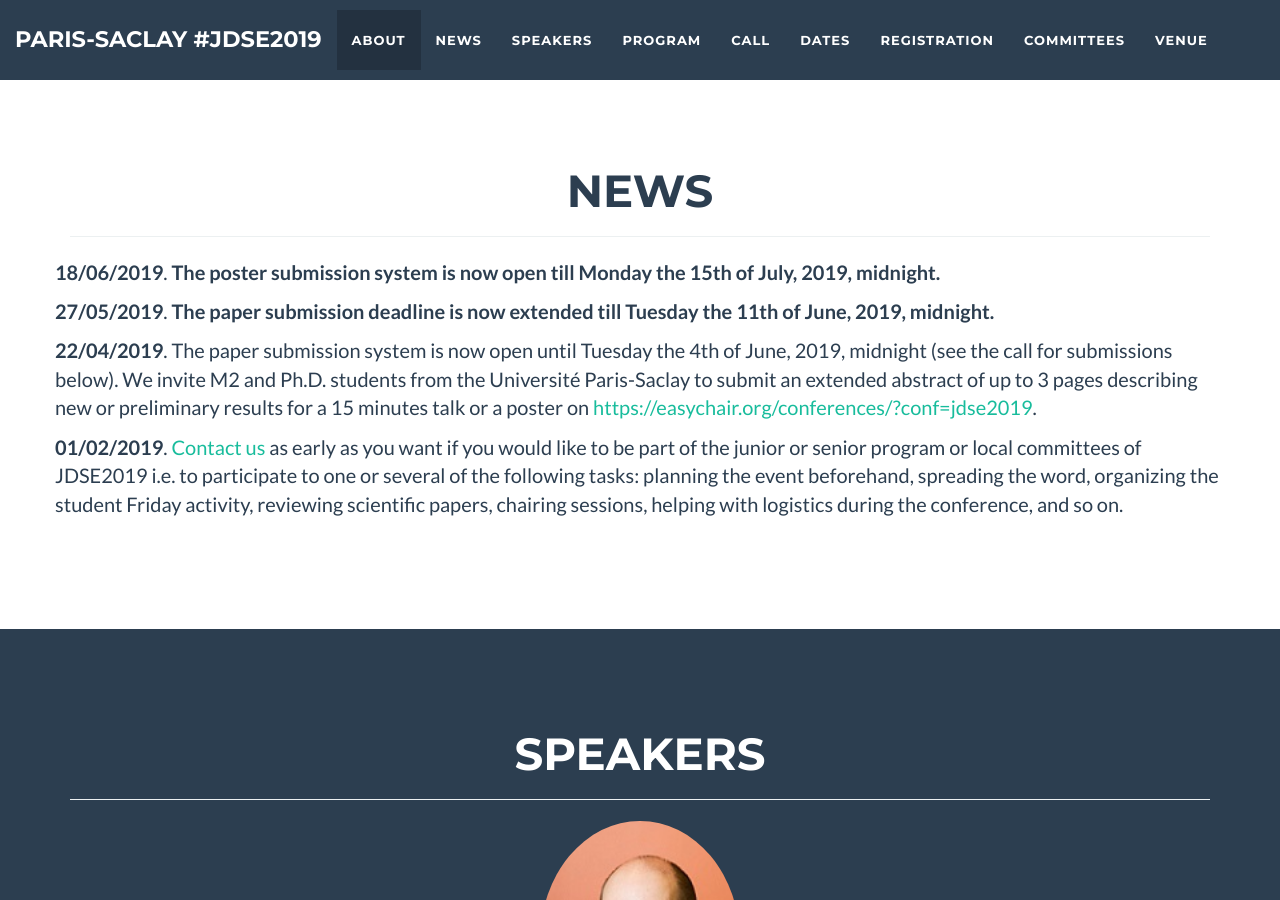
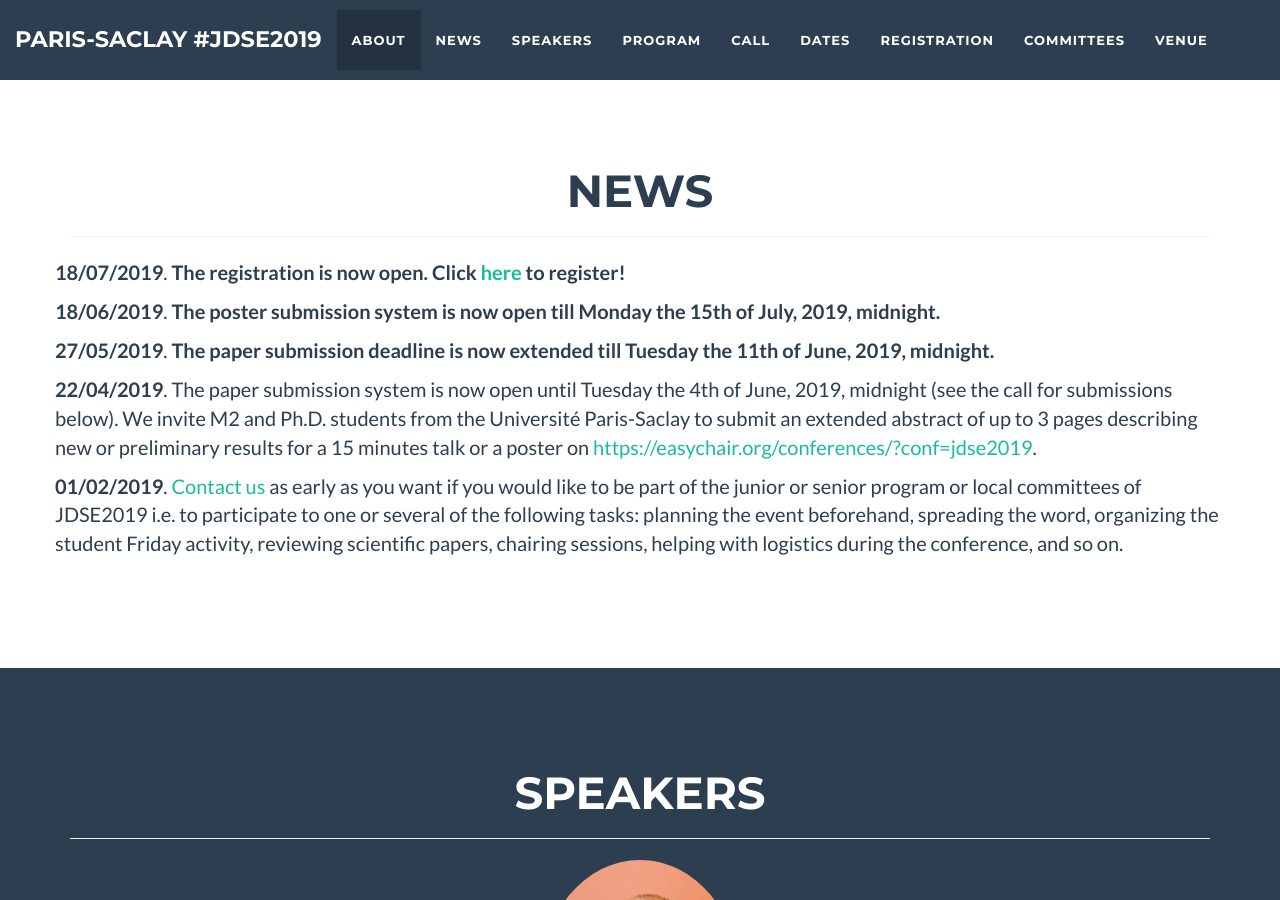
Before and after one commit to jdse-paris/jDSE2019, a Jekyll site: the page built from index.html, in a window 1280 px wide and 900 px high, scrolled down 1676 px. Built offline with Jekyll 4.4.1, drawn with Linux system fonts in a browser that asks for light colours.

Commit message:
Update news.html

```diff
--- a/_includes/news.html
+++ b/_includes/news.html
@@ -31,6 +31,9 @@
 		  {% endfor %}
 	      </p>
 	      <br>  -->
+              <p>
+		      <b>18/07/2019</b>. <b>The registration is now open. Click <a href="https://forms.gle/vbsi4Un7xjZPghNn9">here</a> to register!</b>
+	      </p>
 	      <p>
 		 <b>18/06/2019</b>.  <b>The poster submission system is now open till Monday the 15th of July, 2019, midnight.</b>
 	      </p>
```
